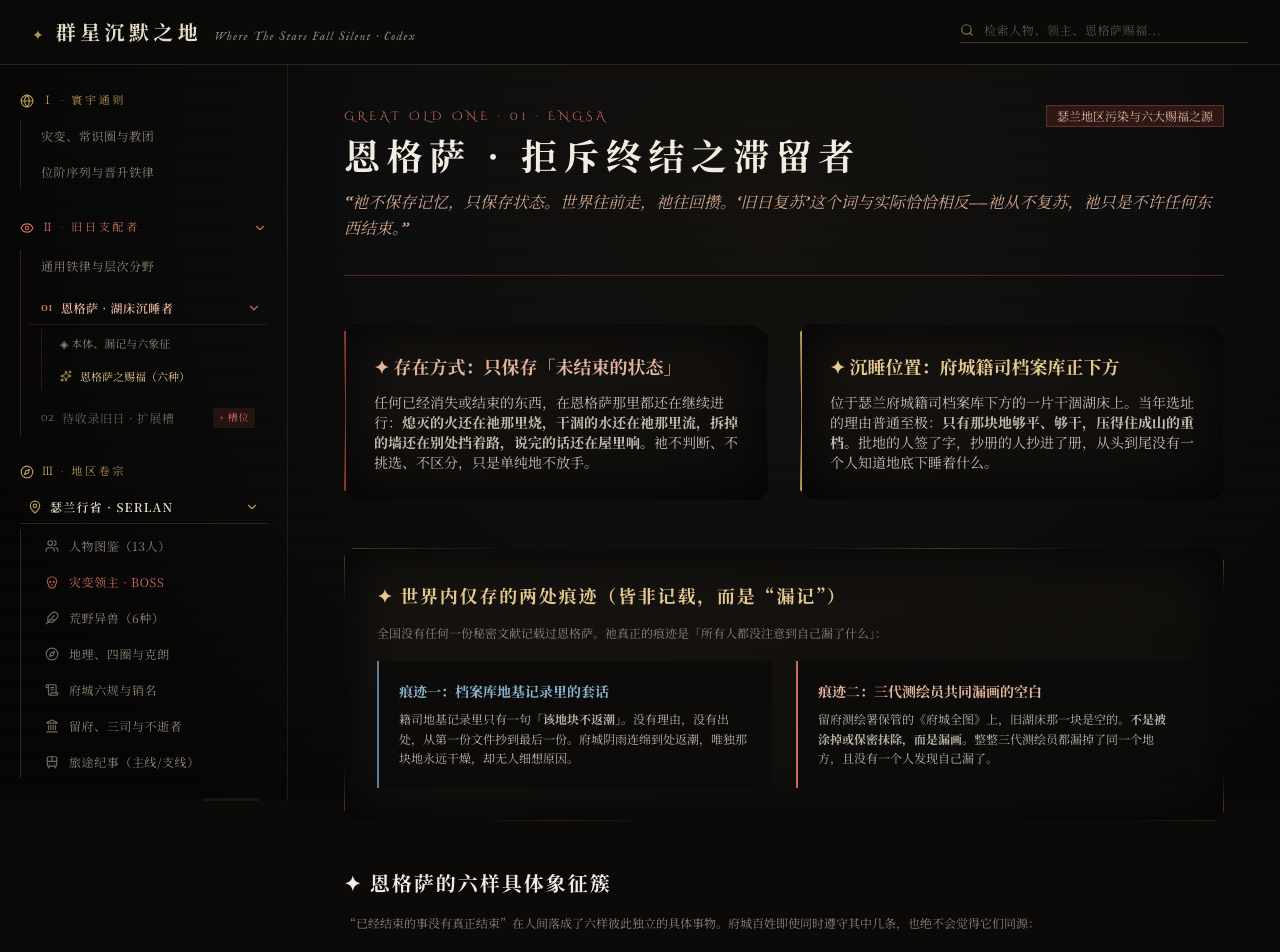
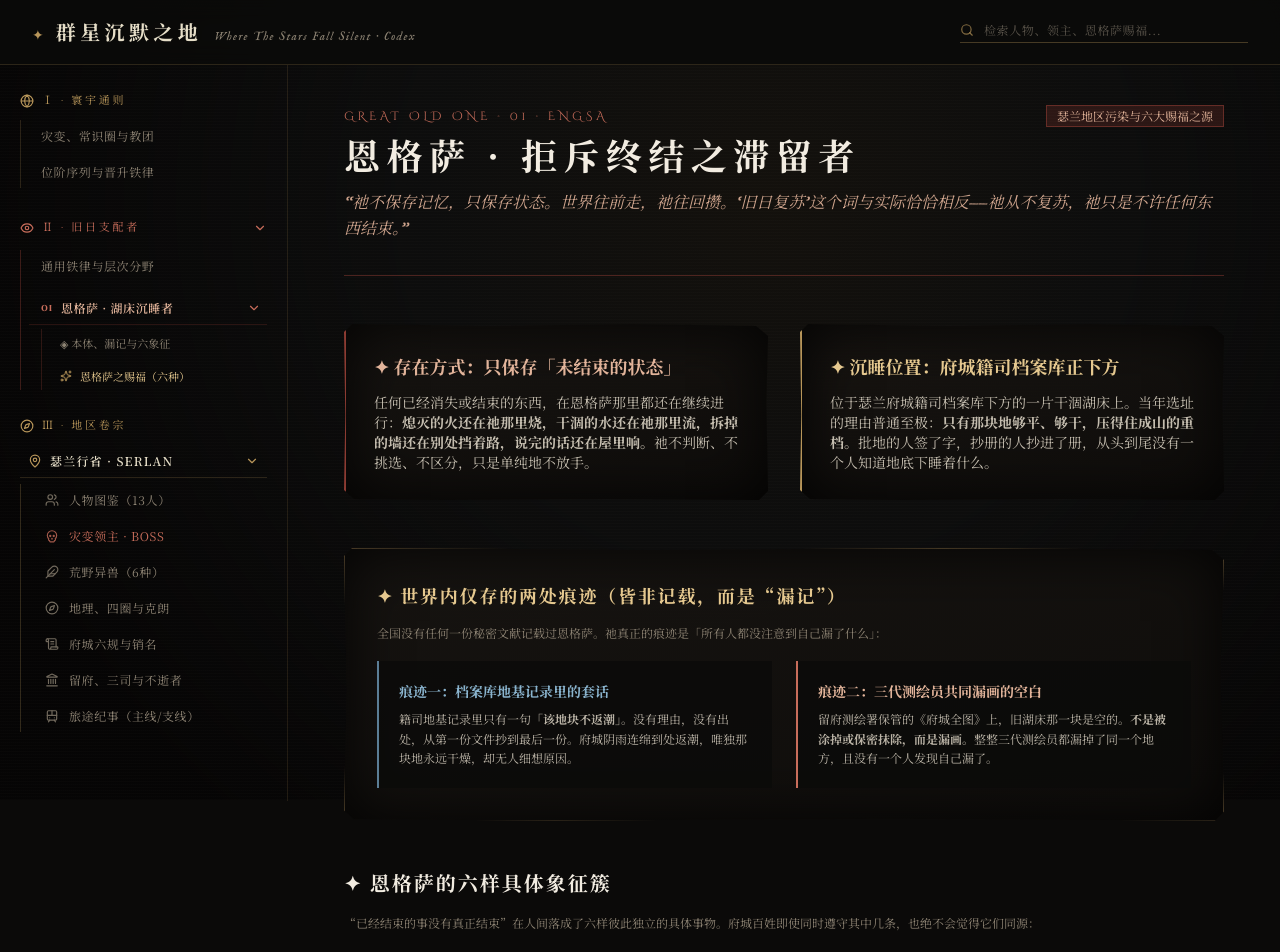
Before and after one commit to kwer615/qunxing-wiki, a React (Vite) app: page / in a window 1280 px wide. Shown: the top 952 px of the page. Built offline with nearby package versions, Linux system fonts and the light colour scheme.

Commit message:
chore(site): 删除旧日支配者扩展槽与第二常识圈占位（现已不扩展）

```diff
--- a/src/wiki.tsx
+++ b/src/wiki.tsx
@@ -1468,29 +1468,6 @@ export default function App() {
                   )}
                 </div>
 
-                {/* 可折叠子项 02：待收录旧日支配者槽位 */}
-                <div className="pt-1">
-                  <button
-                    type="button"
-                    onClick={() => {
-                      toggleOldOne('nextOldOne');
-                      navigateTo('eldritch-expansion');
-                    }}
-                    className={`w-full flex items-center justify-between py-2 px-3 text-xs tracking-wider transition-colors ${
-                      activeTab === 'eldritch-expansion'
-                        ? 'text-[#E2B49A] bg-[#8C3B32]/20 border-l-2 border-[#C86D5B] -ml-[1px]'
-                        : 'text-[#8E8474]/70 hover:text-[#D8D0C1]'
-                    }`}
-                  >
-                    <span className="flex items-center gap-2">
-                      <span className="font-cinzel text-[10px] text-[#8E8474]">02</span>
-                      <span>待收录旧日 · 扩展槽</span>
-                    </span>
-                    <span className="text-[10px] font-cinzel px-1.5 py-0.5 bg-[#8C3B32]/20 text-[#C86D5B]">
-                      + 槽位
-                    </span>
-                  </button>
-                </div>
               </div>
             )}
           </div>
@@ -1554,28 +1531,6 @@ export default function App() {
               )}
             </div>
 
-            <div className="mb-3">
-              <button
-                type="button"
-                onClick={() => {
-                  toggleRegion('region2');
-                  navigateTo('region-expansion');
-                }}
-                className={`w-full flex items-center justify-between py-2 px-2 text-xs tracking-widest border-b border-[#8E8474]/15 transition-colors ${
-                  activeTab === 'region-expansion'
-                    ? 'text-[#E5C88F]'
-                    : 'text-[#8E8474]/70 hover:text-[#D8D0C1]'
-                }`}
-              >
-                <span className="flex items-center gap-2">
-                  <Layers className="w-3.5 h-3.5 opacity-60" />
-                  <span>第二常识圈 · 待勘探</span>
-                </span>
-                <span className="text-[10px] font-cinzel px-1.5 py-0.5 bg-[#B8965A]/10 text-[#B8965A]">
-                  + 扩展槽
-                </span>
-              </button>
-            </div>
           </div>
         </aside>
 
@@ -2107,26 +2062,7 @@ export default function App() {
             </div>
           )}
 
-          {/* -----------------------------------------------------------------
-              4.5 旧日支配者扩展槽位说明
-          ----------------------------------------------------------------- */}
-          {activeTab === 'eldritch-expansion' && (
-            <div className="max-w-3xl mx-auto py-12 text-center space-y-6">
-              <div className="torn-sheet p-10 border border-[#8C3B32]/40 space-y-5">
-                <p className="font-cinzel text-xs tracking-[0.35em] text-[#C86D5B]">
-                  GREAT OLD ONE · SLOT 02 · UNRECORDED SOURCE
-                </p>
-                <h2 className="text-3xl font-bold tracking-widest text-[#F2ECE1]">
-                  待收录旧日支配者 · 独立卷宗槽位
-                </h2>
-                <p className="text-sm text-[#8E8474] leading-relaxed max-w-xl mx-auto">
-                  「Ⅱ · 旧日支配者」已设为可折叠手风琴结构。由于每个旧日支配者都拥有各自的<strong>「本体选址、专属象征簇、专属赐福体系」</strong>，后续你在新地区设计第二尊、第三尊旧日支配者时，可直接在此展开新的子项，将祂带来的新赐福挂载在对应旧日名下。
-                </p>
-              </div>
-            </div>
-          )}
-
-          {/* -----------------------------------------------------------------
+{/* -----------------------------------------------------------------
               5. 瑟兰行省：人物图鉴
           ----------------------------------------------------------------- */}
           {activeTab === 'serlan-chars' && (
@@ -2770,22 +2706,7 @@ export default function App() {
           {/* -----------------------------------------------------------------
               12. 待扩展新地区模板预览
           ----------------------------------------------------------------- */}
-          {activeTab === 'region-expansion' && (
-            <div className="max-w-3xl mx-auto py-12 text-center space-y-6">
-              <div className="torn-sheet p-10 border border-[#B8965A]/30 space-y-5">
-                <p className="font-cinzel text-xs tracking-[0.35em] text-[#B8965A]">
-                  UNCHARTED TERRITORY · EXPANSION ARCHITECTURE
-                </p>
-                <h2 className="text-3xl font-bold tracking-widest text-[#F2ECE1]">
-                  新常识圈与新行省 · 扩展卷宗槽位
-                </h2>
-                <p className="text-sm text-[#8E8474] leading-relaxed max-w-xl mx-auto">
-                  瑟兰只是《群星沉默之地》已归档的第一个行省。本 Wiki 左侧树状目录已将「寰宇通则 / 旧日支配者」与「地区卷宗」彻底解耦，后续新地区可在此无缝展开。
-                </p>
-              </div>
-            </div>
-          )}
-        </main>
+</main>
       </div>
 
       {/* ===================================================================
```
